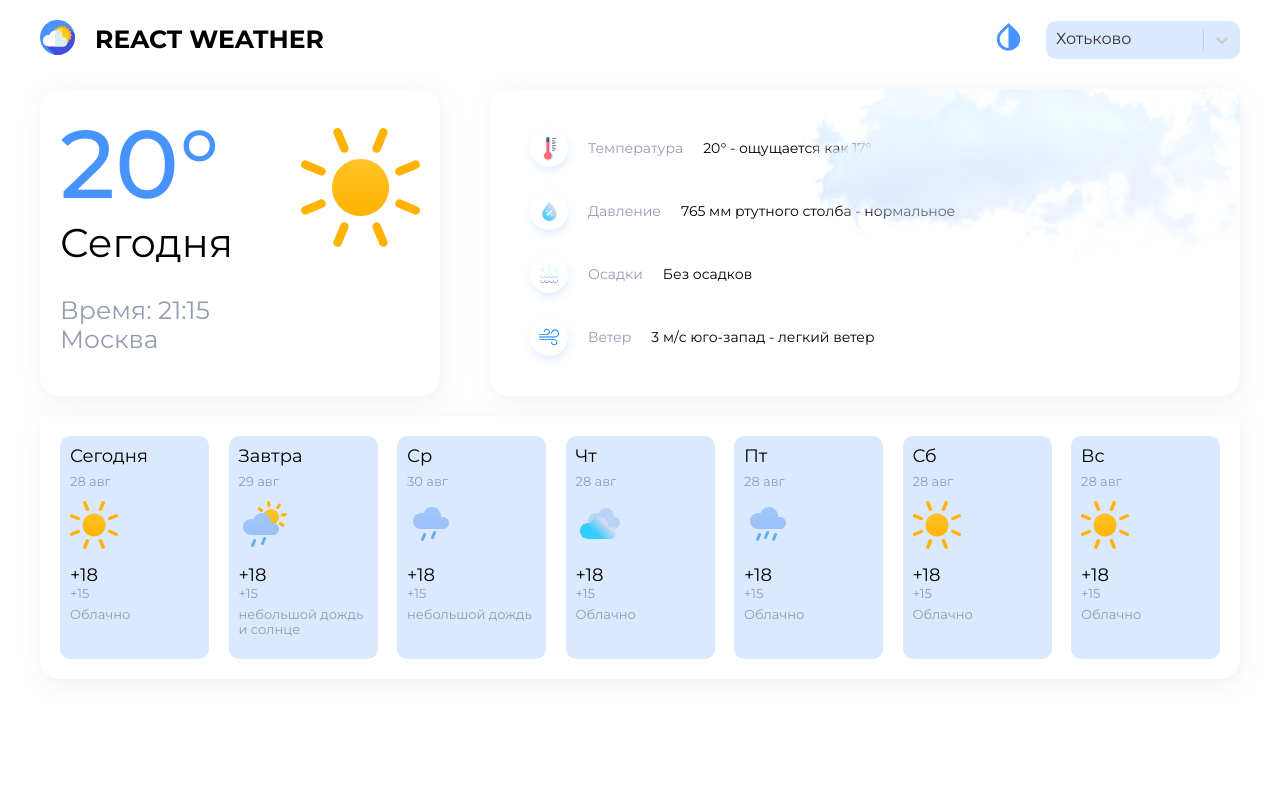
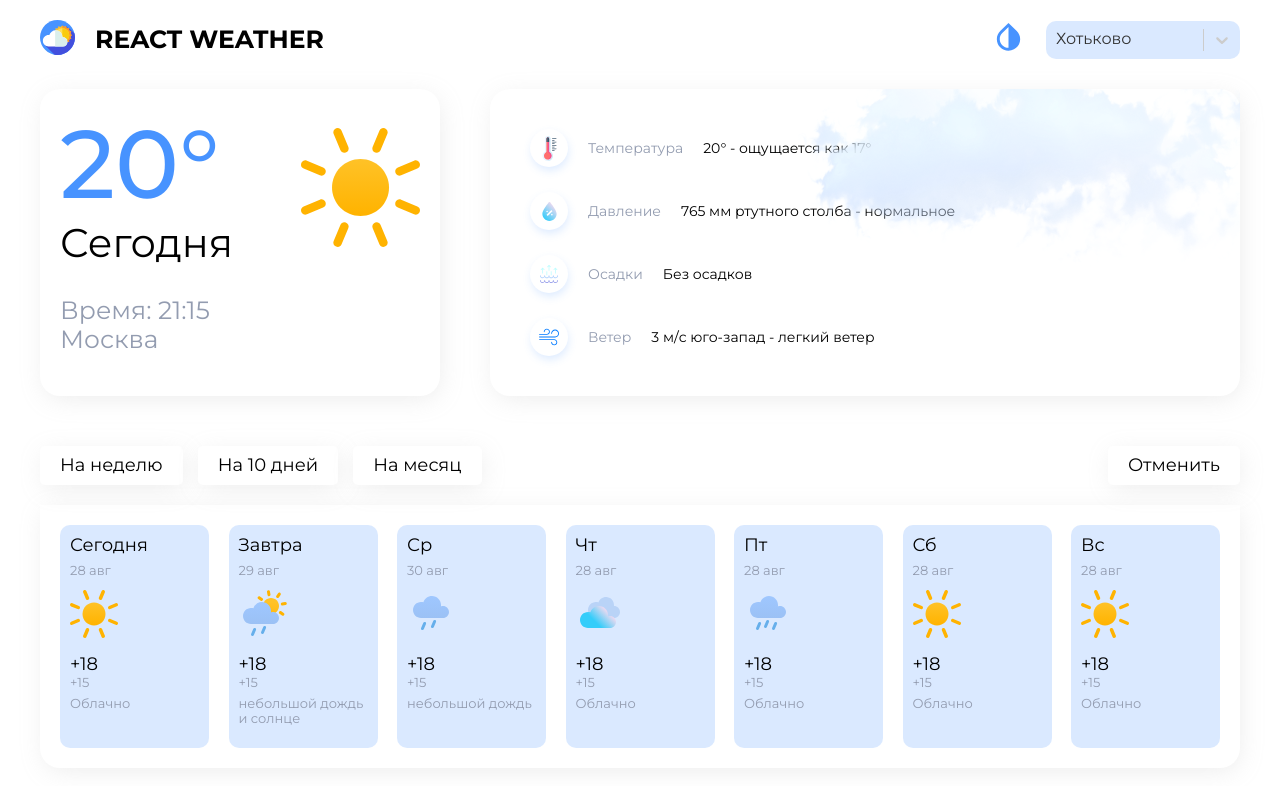
Before and after one commit to Satancrew/weather-app, a React (Create React App) app in the folder weather-react/: page / in a window 1280 px wide. Shown: the top 786 px of the page. Built offline with nearby package versions, Linux system fonts and the light colour scheme.

Commit message:
feat: add tabs

```diff
--- a/weather-react/src/pages/Home/Home.module.scss
+++ b/weather-react/src/pages/Home/Home.module.scss
@@ -1,4 +1,5 @@
 .wrapper {
   display: flex;
   justify-content: space-between;
+  margin-bottom: 50px;
 }
--- a/weather-react/src/pages/Home/components/Days/Days.module.scss
+++ b/weather-react/src/pages/Home/components/Days/Days.module.scss
@@ -56,3 +56,39 @@
     box-shadow: 0px 3px 20px rgba(147, 144, 144, 0.28);
   }
 }
+
+.tabs {
+  display: flex;
+  justify-content: space-between;
+  margin-top: 50px;
+  margin-bottom: 7px;
+}
+
+.cancel, .tab {
+  box-shadow: 2px 5px 25px -3px rgba(180, 180, 180, 0.25);
+  border-radius: 5px;
+  padding: 9px 20px;
+  margin-right: 15px;
+  background-color: $lite-background;
+  color: $lite-color;
+  font-size: 18px;
+  display: flex;
+  align-items: center;
+  justify-content: center;
+  cursor: pointer;
+}
+
+.cancel {
+  margin-right: 0;
+}
+
+.tabs__wrapper {
+  display: flex;
+}
+
+.tab {
+  &.active {
+    background: $primary-color;
+    color: #fff;
+  }
+}
--- a/weather-react/src/pages/Home/components/Days/Days.tsx
+++ b/weather-react/src/pages/Home/components/Days/Days.tsx
@@ -1,6 +1,7 @@
 import React from 'react';
 import styles from './Days.module.scss';
 import { Card } from './Card';
+import { Tabs } from './Tabs';
 
 type Props = {};
 
@@ -73,10 +74,13 @@ export const Days = (props: Props) => {
     },
   ];
   return (
+    <>
+    <Tabs />
     <div className={styles.days}>
       {days.map((day: Day) => (
         <Card key={day.day_id} day={day} />
       ))}
     </div>
+    </>
   );
 };
--- a/weather-react/src/pages/Home/components/Days/Tabs.tsx
+++ b/weather-react/src/pages/Home/components/Days/Tabs.tsx
@@ -1,9 +1,31 @@
-import React from 'react'
+import React from 'react';
+import styles from './Days.module.scss';
 
-type Props = {}
+type Props = {};
 
+export type Tab = {
+  value: string;
+};
 export const Tabs = (props: Props) => {
+  const tabs: Tab[] = [
+    {
+      value: 'На неделю',
+    },
+    {
+      value: 'На 10 дней',
+    },
+    { value: 'На месяц' },
+  ];
   return (
-    <div>Tabs</div>
-  )
-}
+    <div className={styles.tabs}>
+      <div className={styles.tabs__wrapper}>
+        {tabs.map((tab: Tab) => (
+          <div className={styles.tab} key={tab.value}>
+            {tab.value}
+          </div>
+        ))}
+      </div>
+      <div className={styles.cancel}>Отменить</div>
+    </div>
+  );
+};
```
